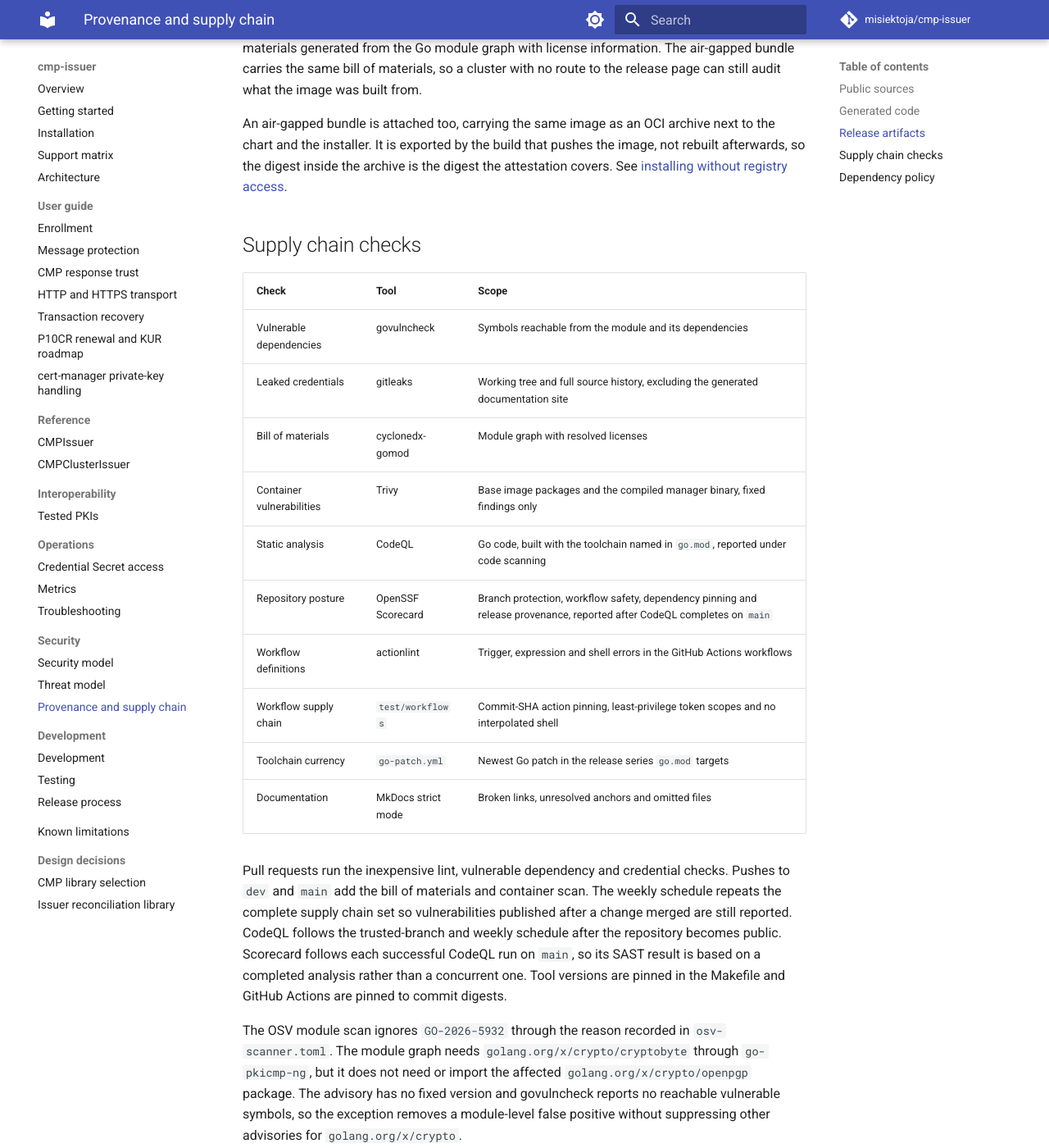
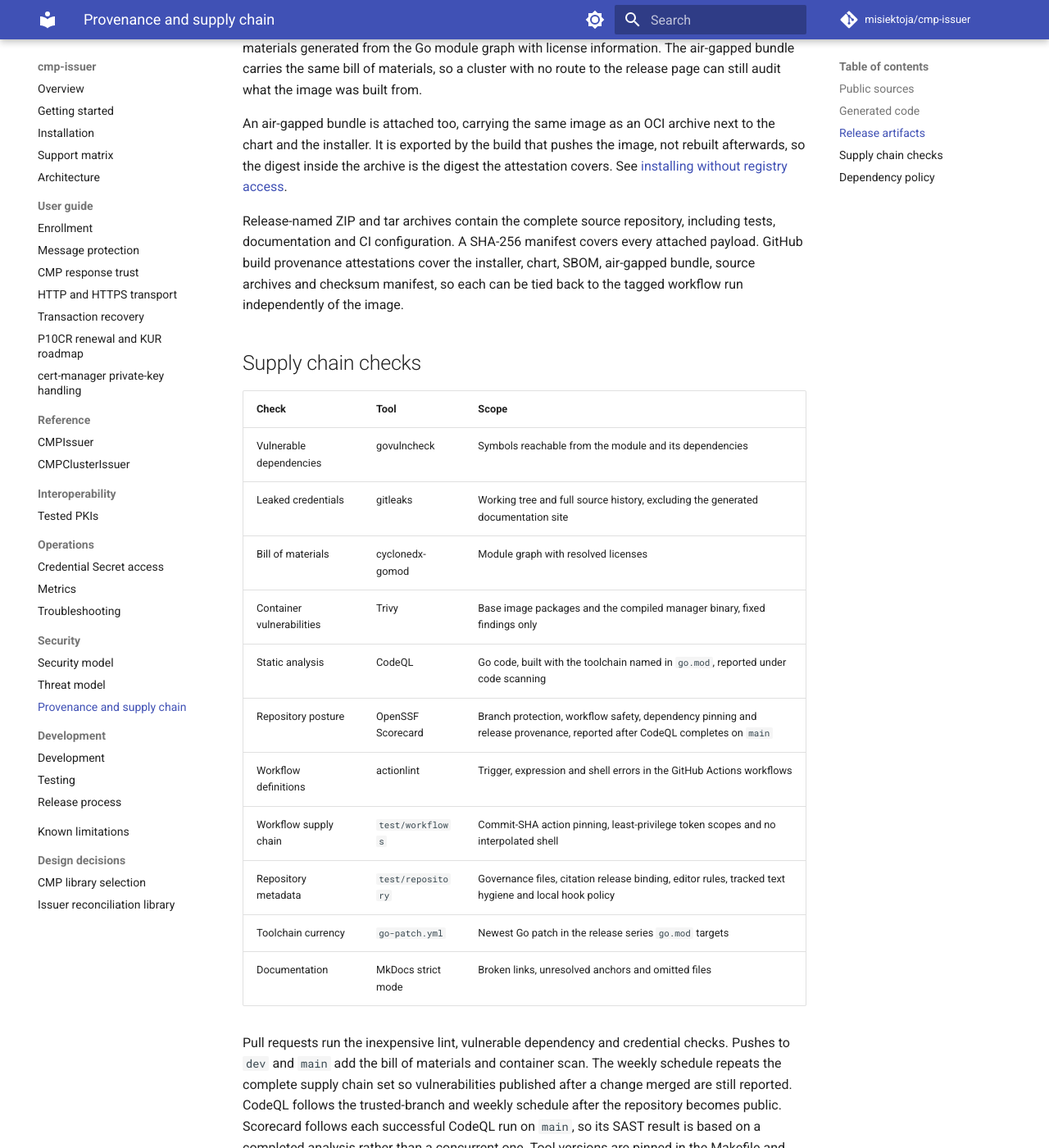
Before and after one commit to misiektoja/cmp-issuer, an MkDocs documentation site: the page built from docs/provenance.md, in a window 1280 px wide and 1400 px high, scrolled down 1563 px. Shown: the whole window at 82% size. Built offline with MkDocs 1.6.1 and Material for MkDocs 9.7.7, drawn with Linux system fonts in a browser that asks for light colours; comment, search, counter and statistics services are not loaded.

Commit message:
docs(provenance): document release payload attestations

```diff
--- a/docs/provenance.md
+++ b/docs/provenance.md
@@ -31,6 +31,11 @@ Each release also carries the installer manifest, the packaged Helm chart and a
 
 An air-gapped bundle is attached too, carrying the same image as an OCI archive next to the chart and the installer. It is exported by the build that pushes the image, not rebuilt afterwards, so the digest inside the archive is the digest the attestation covers. See [installing without registry access](installation.md#install-without-registry-access).
 
+Release-named ZIP and tar archives contain the complete source repository, including tests,
+documentation and CI configuration. A SHA-256 manifest covers every attached payload. GitHub build
+provenance attestations cover the installer, chart, SBOM, air-gapped bundle, source archives and
+checksum manifest, so each can be tied back to the tagged workflow run independently of the image.
+
 ## Supply chain checks
 
 | Check | Tool | Scope |
@@ -43,6 +48,7 @@ An air-gapped bundle is attached too, carrying the same image as an OCI archive
 | Repository posture | OpenSSF Scorecard | Branch protection, workflow safety, dependency pinning and release provenance, reported after CodeQL completes on `main` |
 | Workflow definitions | actionlint | Trigger, expression and shell errors in the GitHub Actions workflows |
 | Workflow supply chain | `test/workflows` | Commit-SHA action pinning, least-privilege token scopes and no interpolated shell |
+| Repository metadata | `test/repository` | Governance files, citation release binding, editor rules, tracked text hygiene and local hook policy |
 | Toolchain currency | `go-patch.yml` | Newest Go patch in the release series `go.mod` targets |
 | Documentation | MkDocs strict mode | Broken links, unresolved anchors and omitted files |
 
```
